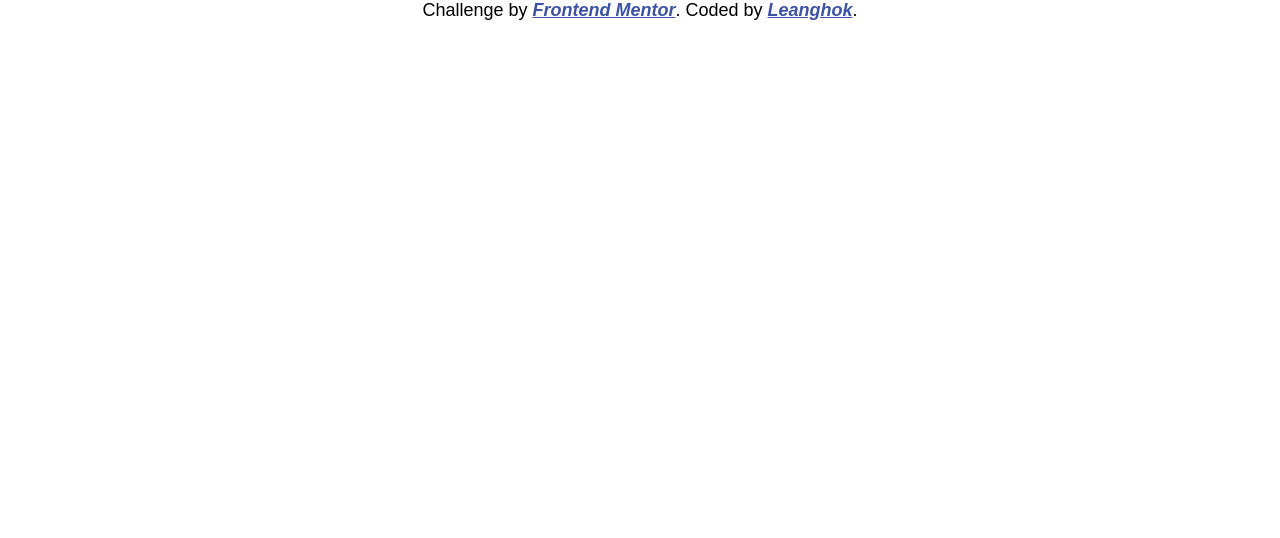
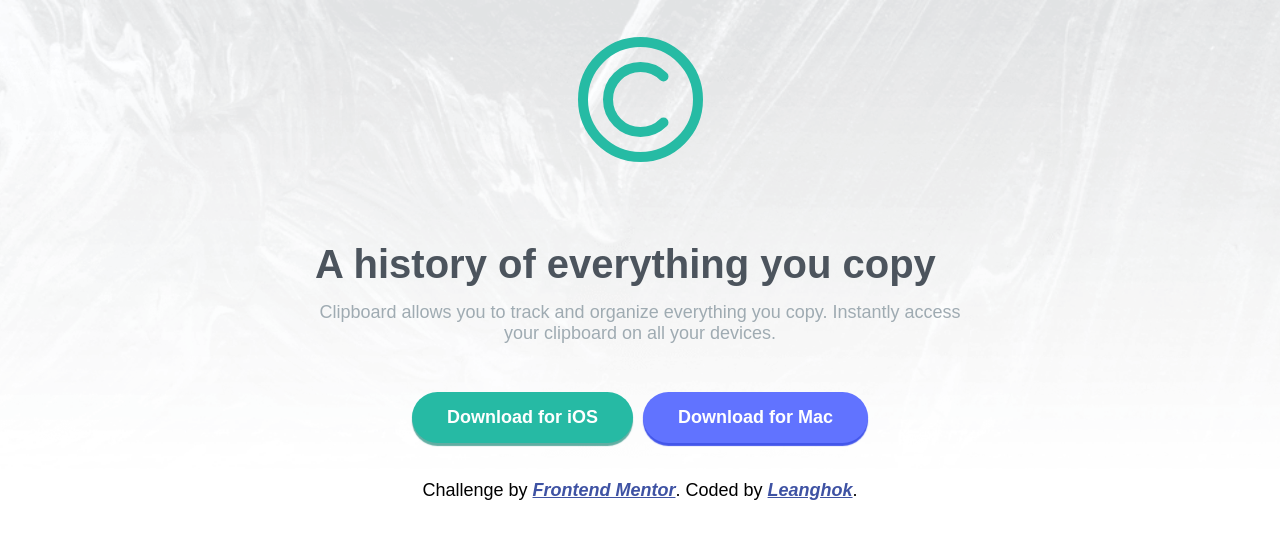
Before and after one commit to leanghok120/FM-Clipboard-Landing-Page, a plain HTML site: page index.html in a window 1280 px wide. Drawn offline with Linux system fonts and the light colour scheme; a web font is replaced by a local one.

Commit message:
Finish the hero section Finish the hero section content and styling Add hover effects Add active effects

```diff
--- a/index.html
+++ b/index.html
@@ -17,9 +17,35 @@
     <link rel="stylesheet" href="style.css" />
   </head>
   <body>
+    <main class="container">
+      <header class="hero-section">
+        <img src="images/logo.svg" alt="Logo" class="logo-img" />
+        <div class="hero-text">
+          <h1 class="hero-header header-text">
+            A history of everything you copy
+          </h1>
+          <p class="hero-description desc-p">
+            Clipboard allows you to track and organize everything you copy.
+            Instantly access your clipboard on all your devices.
+          </p>
+        </div>
+        <div class="btn-container">
+          <button class="download-btn ios">Download for iOS</button>
+          <button class="download-btn mac">Download for Mac</button>
+        </div>
+      </header>
+      <footer>
+        <p class="attribution">
+          Challenge by
+          <a href="https://www.frontendmentor.io?ref=challenge" target="_blank"
+            >Frontend Mentor</a
+          >. Coded by <a href="#">Leanghok</a>.
+        </p>
+      </footer>
+    </main>
+
     <!--
-    A history of everything you copy Clipboard allows you to track and organize
-    everything you copy. Instantly access your clipboard on all your devices.
+
     Download for iOS Download for Mac Keep track of your snippets Clipboard
     instantly stores any item you copy in the cloud, meaning you can access your
     snippets immediately on all your devices. Our Mac and iOS apps will help you
@@ -40,14 +66,5 @@
 
 
      -->
-
-    <footer>
-      <p class="attribution">
-        Challenge by
-        <a href="https://www.frontendmentor.io?ref=challenge" target="_blank"
-          >Frontend Mentor</a
-        >. Coded by <a href="#">Leanghok</a>.
-      </p>
-    </footer>
   </body>
 </html>
--- a/style.css
+++ b/style.css
@@ -19,6 +19,79 @@ img {
   max-width: 100%;
 }
 
+.desc-p {
+  color: hsl(201, 11%, 66%);
+  font-size: 18px;
+  text-align: center;
+}
+
+.header-text {
+  color: hsl(210, 10%, 33%);
+  font-size: 40px;
+  margin-bottom: 15px;
+}
+
+.hero-section {
+  display: flex;
+  flex-direction: column;
+  align-items: center;
+  justify-content: center;
+  height: 60vh;
+  background-image: url(images/bg-header-desktop.png);
+  background-repeat: no-repeat;
+  background-position: top;
+  background-size: cover;
+}
+
+.logo-img {
+  margin-bottom: 5rem;
+}
+
+@media all and (max-width: 600px) {
+  .hero-section {
+    background-image: url(images/bg-header-mobile.png);
+  }
+}
+
+.hero-text {
+  max-width: 650px;
+}
+
+.btn-container {
+  display: flex;
+  gap: 10px;
+  margin-top: 3rem;
+}
+
+.download-btn {
+  font-weight: bold;
+  font-size: 18px;
+  color: white;
+  padding: 15px 35px;
+  border-radius: 35px;
+  border: none;
+  transition: all 0.2s;
+  cursor: pointer;
+}
+
+.download-btn:hover {
+  opacity: 0.7;
+}
+
+.download-btn:active {
+  opacity: 0.5;
+}
+
+.ios {
+  background-color: hsl(171, 66%, 44%);
+  box-shadow: 0 3px 1px hsla(171, 64%, 33%, 0.7);
+}
+
+.mac {
+  background-color: hsl(233, 100%, 69%);
+  box-shadow: 0 3px 1px hsl(233, 80%, 59%);
+}
+
 .attribution {
   font-size: 18px;
   text-align: center;
```
